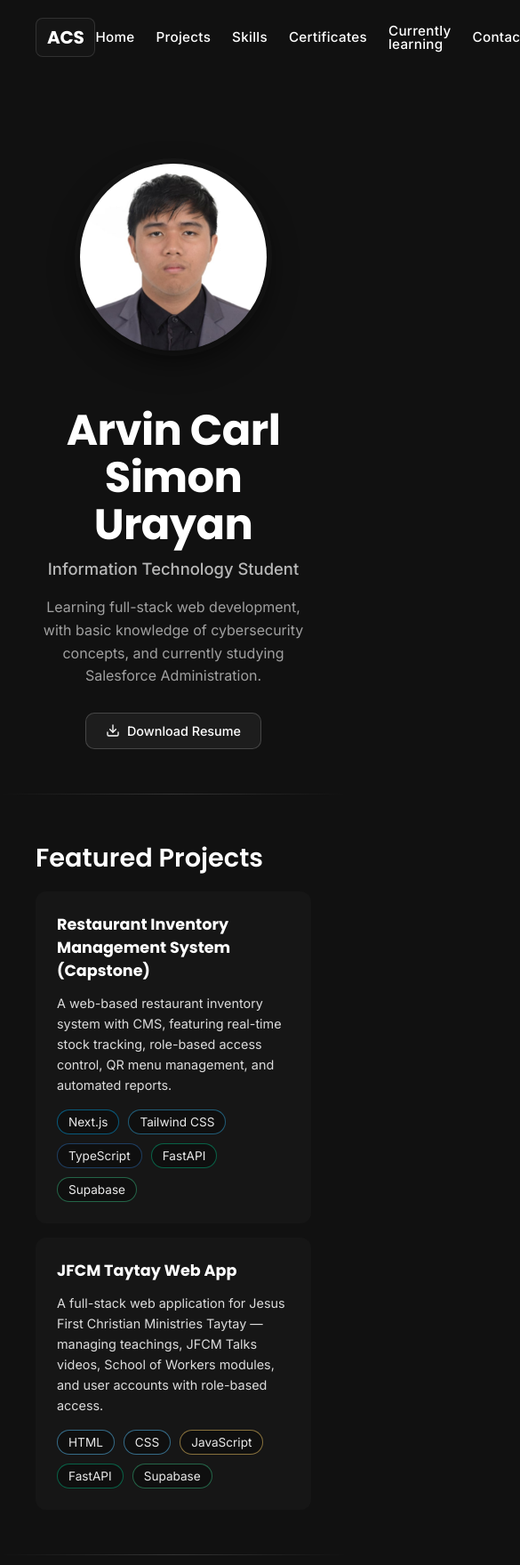
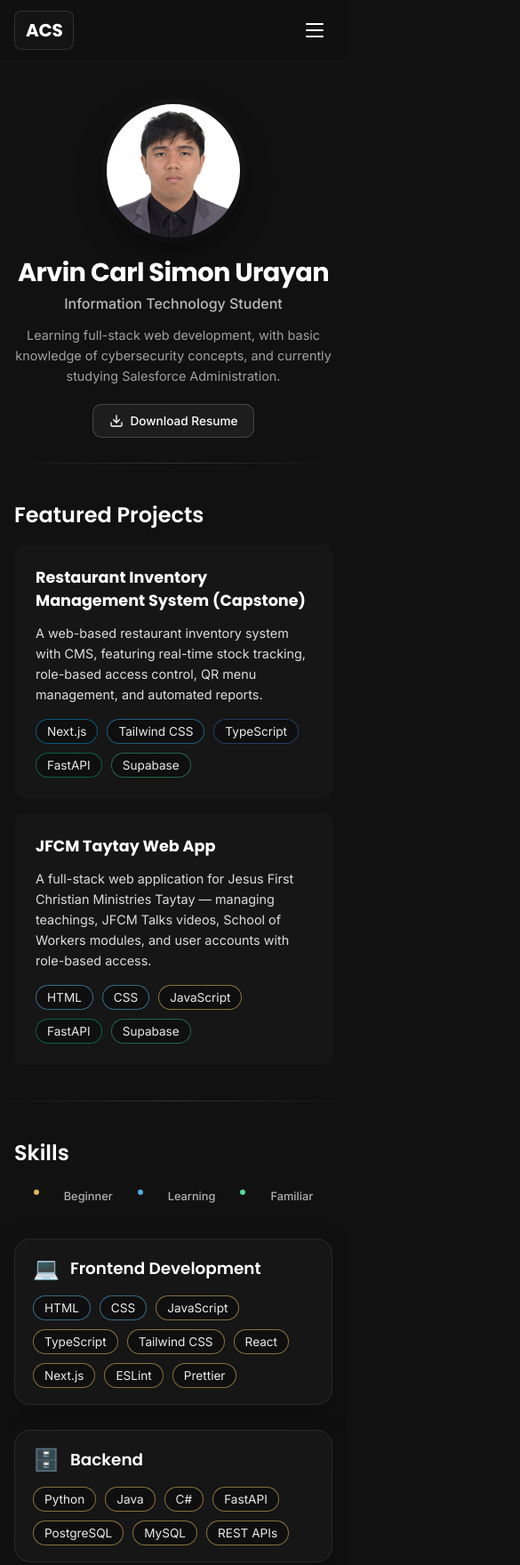
Before and after one commit to rvnryn/Portfolio, a plain HTML site: page index.html in a window 390 px wide. Shown: the top 1759 px of the page at 89% size, 585 px wide, since content can reach past the window. Drawn offline with nearby package versions, Linux system fonts and the light colour scheme.

Commit message:
update responsiveness

```diff
--- a/index.html
+++ b/index.html
@@ -17,10 +17,11 @@
   </head>
 
   <body>
-    <header class="navbar">
+    <header class="site-header">
+      <div class="navbar">
         <div class="logo">ACS</div>
 
-      <nav class="nav-links">
+        <nav class="nav-links" id="nav-links">
           <a href="#home">Home</a>
           <a href="#projects">Projects</a>
           <a href="#skills">Skills</a>
@@ -28,6 +29,13 @@
           <a href="#learning">Currently learning</a>
           <a href="#contact">Contact</a>
         </nav>
+
+        <button class="hamburger" id="hamburger" aria-label="Toggle navigation" aria-expanded="false">
+          <span></span>
+          <span></span>
+          <span></span>
+        </button>
+      </div>
     </header>
 
     <section class="profile" id="home">
--- a/script.js
+++ b/script.js
@@ -66,3 +66,32 @@ scrollTopBtn.addEventListener("click", () => {
     behavior: "smooth"
   });
 });
+
+/* ===== HAMBURGER MENU ===== */
+const hamburger = document.getElementById('hamburger');
+const navLinks = document.getElementById('nav-links');
+
+hamburger.addEventListener('click', () => {
+  const isOpen = hamburger.classList.toggle('open');
+  navLinks.classList.toggle('open');
+  hamburger.setAttribute('aria-expanded', String(isOpen));
+  document.body.style.overflow = isOpen ? 'hidden' : '';
+});
+
+navLinks.querySelectorAll('a').forEach(link => {
+  link.addEventListener('click', () => {
+    hamburger.classList.remove('open');
+    navLinks.classList.remove('open');
+    hamburger.setAttribute('aria-expanded', 'false');
+    document.body.style.overflow = '';
+  });
+});
+
+document.addEventListener('keydown', e => {
+  if (e.key === 'Escape' && navLinks.classList.contains('open')) {
+    hamburger.classList.remove('open');
+    navLinks.classList.remove('open');
+    hamburger.setAttribute('aria-expanded', 'false');
+    document.body.style.overflow = '';
+  }
+});
--- a/style.css
+++ b/style.css
@@ -13,10 +13,21 @@ body {
 }
 
 /* NAVBAR */
+.site-header {
+  position: sticky;
+  top: 0;
+  z-index: 100;
+  background: rgba(17, 17, 17, 0.95);
+  backdrop-filter: blur(12px);
+  -webkit-backdrop-filter: blur(12px);
+  border-bottom: 1px solid rgba(255, 255, 255, 0.05);
+}
+
 .navbar {
   display: flex;
   justify-content: space-between;
   align-items: center;
+  position: relative;
 
   max-width: 1100px;
   margin: 0 auto;
@@ -1080,3 +1091,185 @@ footer {
     text-align: center;
   }
 }
+
+/* ===== HAMBURGER BUTTON ===== */
+.hamburger {
+  display: none;
+  flex-direction: column;
+  justify-content: center;
+  align-items: center;
+  gap: 5px;
+  width: 40px;
+  height: 40px;
+  background: transparent;
+  border: none;
+  cursor: pointer;
+  padding: 6px;
+  border-radius: 8px;
+  flex-shrink: 0;
+  z-index: 10;
+  transition: background 0.2s;
+}
+
+.hamburger:hover {
+  background: rgba(255, 255, 255, 0.07);
+}
+
+.hamburger span {
+  display: block;
+  width: 20px;
+  height: 2px;
+  background: #fff;
+  border-radius: 2px;
+  transform-origin: center;
+  transition: transform 0.3s ease, opacity 0.25s ease;
+}
+
+.hamburger.open span:nth-child(1) {
+  transform: translateY(7px) rotate(45deg);
+}
+
+.hamburger.open span:nth-child(2) {
+  opacity: 0;
+  transform: scaleX(0);
+}
+
+.hamburger.open span:nth-child(3) {
+  transform: translateY(-7px) rotate(-45deg);
+}
+
+/* ===== MOBILE NAV ===== */
+@media (max-width: 768px) {
+  .hamburger {
+    display: flex;
+  }
+
+  .navbar {
+    padding: 14px 20px;
+  }
+
+  .nav-links {
+    display: none;
+    position: absolute;
+    top: 100%;
+    left: 0;
+    right: 0;
+    background: rgba(13, 13, 13, 0.98);
+    border-top: 1px solid rgba(255, 255, 255, 0.06);
+    border-bottom: 1px solid rgba(255, 255, 255, 0.06);
+    flex-direction: column;
+    align-items: stretch;
+    gap: 0;
+    padding: 8px 20px 16px;
+    z-index: 50;
+  }
+
+  .nav-links.open {
+    display: flex;
+  }
+
+  .nav-links a {
+    font-size: 0.95rem;
+    padding: 11px 4px;
+    border-bottom: 1px solid rgba(255, 255, 255, 0.05);
+    opacity: 0.85;
+  }
+
+  .nav-links a:last-child {
+    border-bottom: none;
+  }
+
+  .nav-links a:hover {
+    opacity: 1;
+  }
+
+  /* ---- Sections ---- */
+  .profile {
+    margin-top: 60px;
+    padding: 0 20px;
+    gap: 32px;
+  }
+
+  #name {
+    font-size: 2.2rem;
+  }
+
+  .projects,
+  .skills,
+  .certificates,
+  .learning,
+  .contact {
+    padding: 0 20px;
+  }
+
+  .section-divider {
+    margin: 36px auto;
+  }
+}
+
+/* ===== SMALL MOBILE (≤ 480px) ===== */
+@media (max-width: 480px) {
+  .navbar {
+    padding: 12px 16px;
+  }
+
+  .profile {
+    margin-top: 48px;
+    padding: 0 16px;
+    gap: 24px;
+  }
+
+  #name {
+    font-size: 1.8rem;
+  }
+
+  #position {
+    font-size: 1rem;
+    margin-top: 8px;
+  }
+
+  #bio {
+    font-size: 0.9rem;
+    margin-top: 14px;
+  }
+
+  #profile_pic {
+    width: 150px;
+    height: 150px;
+  }
+
+  .resume-btn {
+    margin-top: 20px;
+    padding: 10px 18px;
+    font-size: 0.85rem;
+  }
+
+  .section-title {
+    font-size: 1.5rem;
+  }
+
+  .projects,
+  .skills,
+  .certificates,
+  .learning,
+  .contact {
+    padding: 0 16px;
+  }
+
+  .section-divider {
+    margin: 28px auto;
+  }
+
+  .certificate-grid {
+    grid-template-columns: 1fr;
+  }
+
+  .skill-box {
+    padding: 18px 20px;
+  }
+
+  .contact-info,
+  .contact-form {
+    padding: 24px 20px;
+  }
+}
```
Lines whose indentation alone changed are shown as unchanged.
